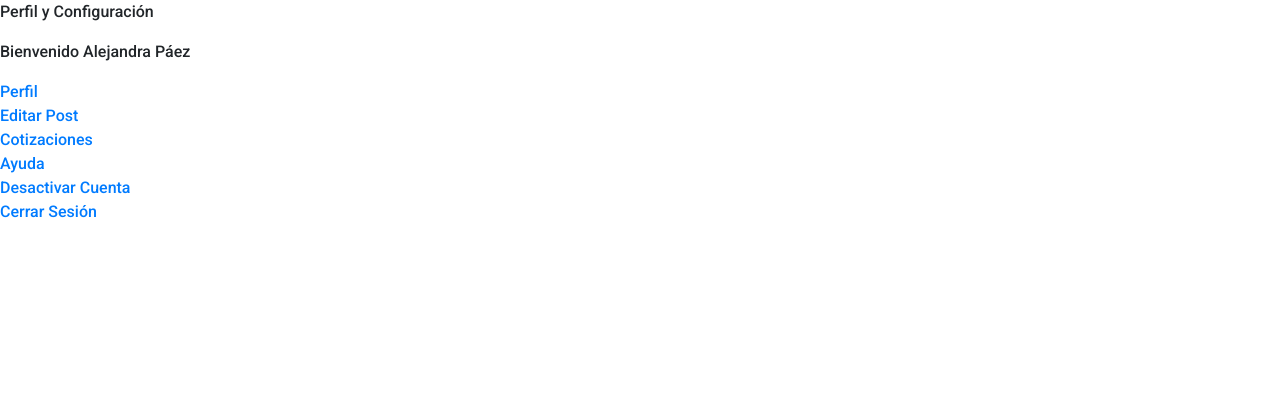
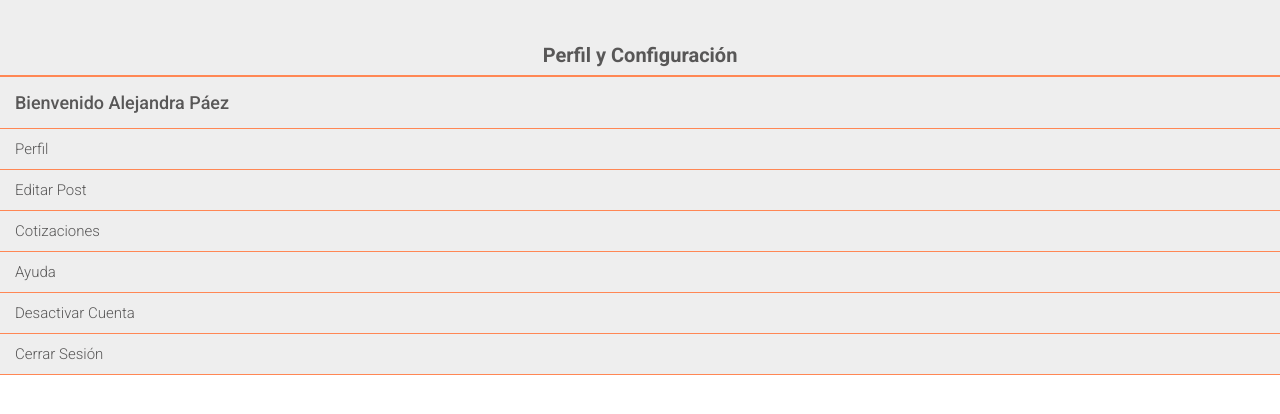
Before and after one commit to alepaez-dev/mudatec_proyecto, a Django app: page /usuario/perfil in a window 1280 px wide. Shown: the top 414 px of the page. Run offline with Django 3.2, Linux system fonts and the light colour scheme; some libraries are stand-ins or nearby versions.

Commit message:
acomodando colores de perfil usuario

```diff
--- /dev/null
+++ b/mudatec/static/css/_usuario_perfil.scss
@@ -0,0 +1,33 @@
+.col_perfil {
+  font-family: $roboto-font;
+  background-color: $perfil-background-color;
+  .perfil_header {
+    border-bottom: 2px solid $primary-color;
+    p {
+      text-align: center;
+      margin: 40px 0 5px 0;
+      font-size: 20px;
+      font-weight: 700;
+      color: $acentos-color;
+    }
+  }
+  .perfil_info {
+    border-bottom: 1px solid $primary-color;
+    p {
+      color: $acentos-color;
+      font-size: 18px;
+      margin: 12px 12px 12px 15px;
+    }
+  }
+  .perfil_main{
+    .seccion-perfil{
+      padding: 8px 8px 8px 15px;
+      border-bottom: 1px solid $primary-color;
+      a{
+        font-weight: 300;
+        font-size: 15px;
+        color: $acentos-color;
+      }
+    }
+  }
+}
--- a/mudatec/static/css/_variables.scss
+++ b/mudatec/static/css/_variables.scss
@@ -15,3 +15,4 @@ $roboto-weight-light: 300;
 $roboto-weight-regular: 500;
 $roboto-weight-bold: 700;
 $roboto-weight-superbold: 900;
+$perfil-background-color: #ececece1;
--- a/mudatec/static/css/style.css
+++ b/mudatec/static/css/style.css
@@ -327,6 +327,44 @@
   color: #16B5E5;
 }
 
+.col_perfil {
+  font-family: "Roboto", sans-serif;
+  background-color: #ececece1;
+}
+
+.col_perfil .perfil_header {
+  border-bottom: 2px solid #FF8754;
+}
+
+.col_perfil .perfil_header p {
+  text-align: center;
+  margin: 40px 0 5px 0;
+  font-size: 20px;
+  font-weight: 700;
+  color: #585757;
+}
+
+.col_perfil .perfil_info {
+  border-bottom: 1px solid #FF8754;
+}
+
+.col_perfil .perfil_info p {
+  color: #585757;
+  font-size: 18px;
+  margin: 12px 12px 12px 15px;
+}
+
+.col_perfil .perfil_main .seccion-perfil {
+  padding: 8px 8px 8px 15px;
+  border-bottom: 1px solid #FF8754;
+}
+
+.col_perfil .perfil_main .seccion-perfil a {
+  font-weight: 300;
+  font-size: 15px;
+  color: #585757;
+}
+
 @media only screen and (min-width: 1200px) {
   .navbars a {
     font-size: 30px;
--- a/mudatec/static/css/style.scss
+++ b/mudatec/static/css/style.scss
@@ -6,4 +6,5 @@
 @import "usuario_iniciar_sesion";
 @import "mudanza_registro";
 @import "mudanza_iniciar_sesion";
+@import "usuario_perfil";
 @import "mixins";
```
Also changed, not shown: 1 other file.
